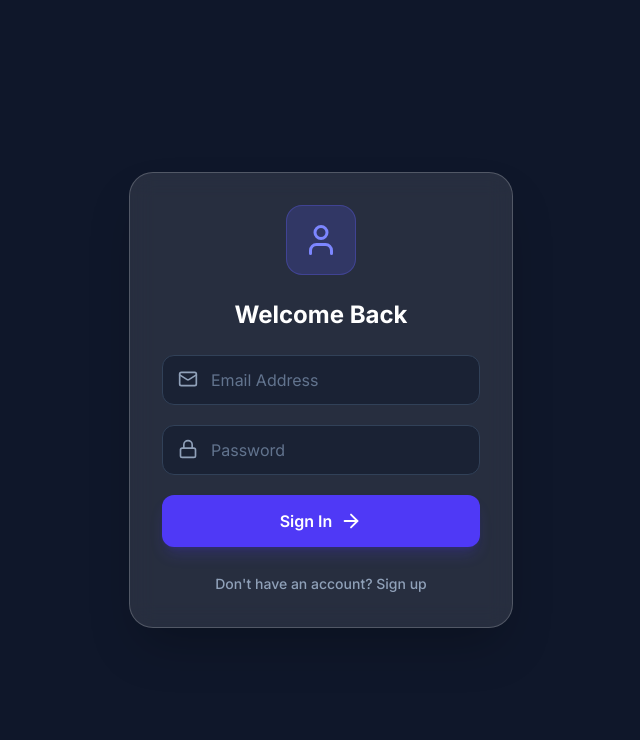
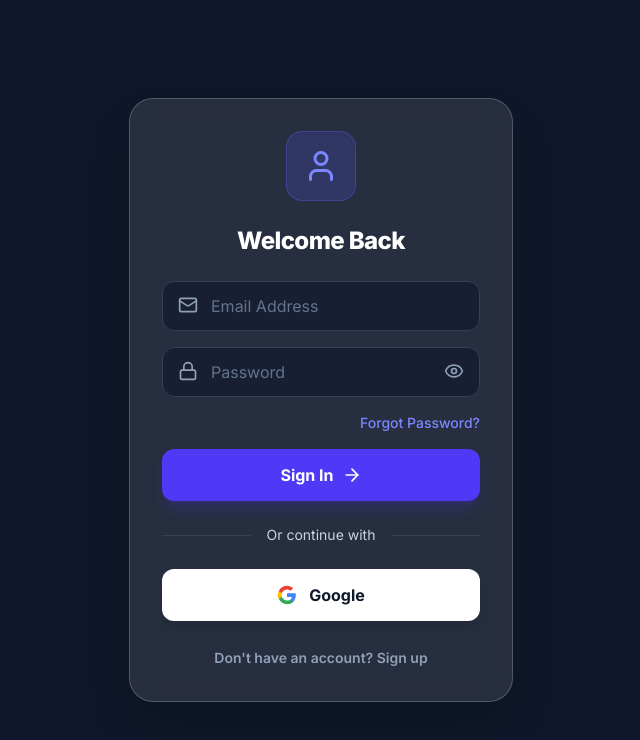
Before and after one commit to syedahsanullah-dev/StudyProgress2.0, a React (Vite) app: page /login in a window 1280 px wide. Shown: the top 740 px of the page, without its empty margins (319-959 px from the left). Built offline with nearby package versions, Linux system fonts and the light colour scheme; no server answers.

Commit message:
Add Google auth, forgot password, and update dashboard components

```diff
--- a/src/pages/Login.jsx
+++ b/src/pages/Login.jsx
@@ -1,20 +1,50 @@
 import { useState } from 'react';
-import { signInWithEmailAndPassword, createUserWithEmailAndPassword } from 'firebase/auth';
+import {
+  signInWithEmailAndPassword,
+  createUserWithEmailAndPassword,
+  signInWithPopup,
+  GoogleAuthProvider,
+  sendPasswordResetEmail
+} from 'firebase/auth';
 import { auth } from '../../firebase';
-import { User, Lock, ArrowRight, Loader2, Mail } from 'lucide-react';
+import { User, Lock, ArrowRight, Loader2, Mail, Eye, EyeOff, AlertCircle, CheckCircle } from 'lucide-react';
 import { useNavigate } from 'react-router-dom';
 
 export default function Login() {
   const [email, setEmail] = useState('');
   const [password, setPassword] = useState('');
+  const [showPassword, setShowPassword] = useState(false);
   const [error, setError] = useState('');
+  const [resetMessage, setResetMessage] = useState('');
   const [isLoading, setIsLoading] = useState(false);
   const [isLogin, setIsLogin] = useState(true);
   const navigate = useNavigate();
 
+  const getErrorMessage = (errorCode) => {
+    switch (errorCode) {
+      case 'auth/invalid-credential':
+      case 'auth/user-not-found':
+      case 'auth/wrong-password':
+        return 'Invalid email or password.';
+      case 'auth/email-already-in-use':
+        return 'An account with this email already exists. Please sign in instead.';
+      case 'auth/weak-password':
+        return 'Password is too weak. It must be at least 6 characters.';
+      case 'auth/network-request-failed':
+        return 'Network error. Please check your internet connection.';
+      case 'auth/invalid-email':
+        return 'Please enter a valid email address.';
+      case 'auth/too-many-requests':
+        return 'Too many failed login attempts. Please try again later.';
+      default:
+        return 'An unexpected error occurred. Please try again.';
+    }
+  };
+
   const handleAuth = async (e) => {
     e.preventDefault();
     setError('');
+    setResetMessage('');
     setIsLoading(true);
 
     try {
@@ -26,34 +56,83 @@ export default function Login() {
       navigate('/dashboard');
     } catch (err) {
       console.error(err);
-      setError(isLogin ? 'Invalid Email or Password' : err.message);
+      setError(getErrorMessage(err.code));
+      setIsLoading(false);
+    }
+  };
+
+  const handleGoogleSignIn = async () => {
+    setError('');
+    setResetMessage('');
+    setIsLoading(true);
+    try {
+      const provider = new GoogleAuthProvider();
+      await signInWithPopup(auth, provider);
+      navigate('/dashboard');
+    } catch (err) {
+      console.error(err);
+      setError(getErrorMessage(err.code));
+      setIsLoading(false);
+    }
+  };
+
+  const handleForgotPassword = async () => {
+    if (!email) {
+      setError('Please enter your email address to reset password.');
+      return;
+    }
+    setError('');
+    setResetMessage('');
+    setIsLoading(true);
+    try {
+      await sendPasswordResetEmail(auth, email);
+      setResetMessage('Password reset email sent! Check your inbox.');
+    } catch (err) {
+      console.error(err);
+      setError(getErrorMessage(err.code));
+    } finally {
       setIsLoading(false);
     }
   };
 
   return (
-    <div className="min-h-screen flex items-center justify-center bg-[#0F172A] bg-[radial-gradient(ellipse_at_top,_var(--tw-gradient-stops))] from-slate-800 to-[#0F172A]">
+    <div className="min-h-screen flex items-center justify-center bg-[#0F172A] bg-[radial-gradient(ellipse_at_top,_var(--tw-gradient-stops))] from-slate-800 to-[#0F172A] p-4">
 
-      <div className="bg-white/10 backdrop-blur-md p-6 sm:p-8 rounded-3xl shadow-2xl w-full max-w-sm border border-white/20 mx-4">
+      <div className="bg-white/10 backdrop-blur-md p-6 sm:p-8 rounded-3xl shadow-2xl w-full max-w-sm border border-white/20">
 
         <div className="flex justify-center mb-6">
-          <div className="bg-indigo-500/20 p-4 rounded-2xl border border-indigo-500/30">
+          <div className="bg-indigo-500/20 p-4 rounded-2xl border border-indigo-500/30 shadow-inner">
             <User size={36} className="text-indigo-400" />
           </div>
         </div>
 
-        <h2 className="text-2xl font-bold text-center text-white mb-6">
+        <h2 className="text-2xl font-extrabold text-center text-white mb-6 tracking-tight">
           {isLogin ? 'Welcome Back' : 'Create Account'}
         </h2>
 
-        <form onSubmit={handleAuth} className="space-y-5">
+        <form onSubmit={handleAuth} className="space-y-4">
+
+          {error && (
+            <div className="bg-red-500/10 border border-red-500/30 rounded-xl p-3.5 flex items-start gap-3 animate-in fade-in slide-in-from-top-2 duration-300 shadow-sm">
+              <AlertCircle className="text-red-400 shrink-0 mt-0.5" size={18} />
+              <p className="text-red-400 text-sm font-medium leading-snug">{error}</p>
+            </div>
+          )}
+
+          {resetMessage && (
+            <div className="bg-emerald-500/10 border border-emerald-500/30 rounded-xl p-3.5 flex items-start gap-3 animate-in fade-in slide-in-from-top-2 duration-300 shadow-sm">
+              <CheckCircle className="text-emerald-400 shrink-0 mt-0.5" size={18} />
+              <p className="text-emerald-400 text-sm font-medium leading-snug">{resetMessage}</p>
+            </div>
+          )}
+
           {/* Email Input */}
           <div className="relative">
             <Mail className="absolute left-4 top-3.5 text-slate-400" size={20} />
             <input
               type="email"
               placeholder="Email Address"
-              className="w-full bg-slate-900/50 border border-slate-700 text-slate-100 rounded-xl py-3 pl-12 pr-4 focus:outline-none focus:border-indigo-500 focus:ring-1 focus:ring-indigo-500 transition-all placeholder:text-slate-500"
+              className="w-full bg-slate-900/60 border border-slate-700 text-slate-100 rounded-xl py-3 pl-12 pr-4 focus:outline-none focus:border-indigo-500 focus:ring-1 focus:ring-indigo-500 transition-all placeholder:text-slate-500"
               value={email}
               onChange={(e) => setEmail(e.target.value)}
               required
@@ -64,39 +143,81 @@ export default function Login() {
           <div className="relative">
             <Lock className="absolute left-4 top-3.5 text-slate-400" size={20} />
             <input
-              type="password"
+              type={showPassword ? "text" : "password"}
               placeholder="Password"
-              className="w-full bg-slate-900/50 border border-slate-700 text-slate-100 rounded-xl py-3 pl-12 pr-4 focus:outline-none focus:border-indigo-500 focus:ring-1 focus:ring-indigo-500 transition-all placeholder:text-slate-500"
+              className="w-full bg-slate-900/60 border border-slate-700 text-slate-100 rounded-xl py-3 pl-12 pr-12 focus:outline-none focus:border-indigo-500 focus:ring-1 focus:ring-indigo-500 transition-all placeholder:text-slate-500"
               value={password}
               onChange={(e) => setPassword(e.target.value)}
-              required
+              required={!resetMessage} // Don't enforce password if they might just be resetting it, though standard behavior is it's required for auth submission
               minLength={6}
             />
+            <button
+              type="button"
+              onClick={() => setShowPassword(!showPassword)}
+              className="absolute right-4 top-3.5 text-slate-400 hover:text-slate-200 transition-colors focus:outline-none"
+              title={showPassword ? "Hide password" : "Show password"}
+            >
+              {showPassword ? <EyeOff size={20} /> : <Eye size={20} />}
+            </button>
           </div>
 
-          {error && (
-            <div className="bg-red-500/10 border border-red-500/20 rounded-lg p-3 text-center">
-              <p className="text-red-400 text-sm font-medium">{error}</p>
+          {isLogin && (
+            <div className="flex justify-end mt-1">
+              <button
+                type="button"
+                onClick={handleForgotPassword}
+                className="text-sm font-medium text-indigo-400 hover:text-indigo-300 transition-colors"
+              >
+                Forgot Password?
+              </button>
             </div>
           )}
 
           <button
             type="submit"
             disabled={isLoading}
-            className="w-full bg-indigo-600 hover:bg-indigo-500 disabled:opacity-50 disabled:cursor-not-allowed text-white font-semibold py-3.5 rounded-xl flex items-center justify-center gap-2 transition-all active:scale-[0.98] shadow-lg shadow-indigo-600/20 mt-2"
+            className="w-full bg-indigo-600 hover:bg-indigo-500 disabled:opacity-50 disabled:cursor-not-allowed text-white font-bold py-3.5 rounded-xl flex items-center justify-center gap-2 transition-all active:scale-[0.98] shadow-lg shadow-indigo-600/20 mt-4"
           >
             {isLoading ? (
               <Loader2 size={20} className="animate-spin" />
             ) : (
-              <>{isLogin ? 'Sign In' : 'Sign Up'} <ArrowRight size={22} /></>
+              <>{isLogin ? 'Sign In' : 'Create Account'} <ArrowRight size={20} /></>
             )}
           </button>
         </form>
 
+        <div className="flex items-center my-6">
+          <div className="flex-1 border-t border-slate-600/50"></div>
+          <span className="px-4 text-sm text-slate-300">Or continue with</span>
+          <div className="flex-1 border-t border-slate-600/50"></div>
+        </div>
+
+        <button
+          type="button"
+          onClick={handleGoogleSignIn}
+          disabled={isLoading}
+          className="w-full bg-white text-slate-900 hover:bg-slate-100 disabled:opacity-50 disabled:cursor-not-allowed font-bold py-3.5 rounded-xl flex items-center justify-center gap-3 transition-all active:scale-[0.98] shadow-lg"
+        >
+          {isLoading ? (
+            <Loader2 size={20} className="animate-spin text-slate-900" />
+          ) : (
+            <>
+              <svg className="w-5 h-5" viewBox="0 0 24 24">
+                <path d="M22.56 12.25c0-.78-.07-1.53-.2-2.25H12v4.26h5.92c-.26 1.37-1.04 2.53-2.21 3.31v2.77h3.57c2.08-1.92 3.28-4.74 3.28-8.09z" fill="#4285F4" />
+                <path d="M12 23c2.97 0 5.46-.98 7.28-2.66l-3.57-2.77c-.98.66-2.23 1.06-3.71 1.06-2.86 0-5.29-1.93-6.16-4.53H2.18v2.84C3.99 20.53 7.7 23 12 23z" fill="#34A853" />
+                <path d="M5.84 14.09c-.22-.66-.35-1.36-.35-2.09s.13-1.43.35-2.09V7.07H2.18C1.43 8.55 1 10.22 1 12s.43 3.45 1.18 4.93l2.85-2.22.81-.62z" fill="#FBBC05" />
+                <path d="M12 5.38c1.62 0 3.06.56 4.21 1.64l3.15-3.15C17.45 2.09 14.97 1 12 1 7.7 1 3.99 3.47 2.18 7.07l3.66 2.84c.87-2.6 3.3-4.53 6.16-4.53z" fill="#EA4335" />
+              </svg>
+              Google
+            </>
+          )}
+        </button>
+
         <div className="mt-6 text-center">
           <button
-            onClick={() => { setIsLogin(!isLogin); setError(''); }}
-            className="text-slate-400 hover:text-indigo-400 text-sm font-medium transition-colors"
+            type="button"
+            onClick={() => { setIsLogin(!isLogin); setError(''); setResetMessage(''); setPassword(''); }}
+            className="text-slate-400 hover:text-indigo-400 text-sm font-semibold transition-colors"
           >
             {isLogin ? "Don't have an account? Sign up" : "Already have an account? Sign in"}
           </button>
--- a/src/pages/SubjectsList.jsx
+++ b/src/pages/SubjectsList.jsx
@@ -18,16 +18,21 @@ export default function SubjectsList() {
     // We order by creation date so the newest subjects appear last
     const q = query(
       collection(db, 'subjects'),
-      where("userId", "==", auth.currentUser.uid),
-      orderBy('createdAt', 'asc')
+      where("userId", "==", auth.currentUser.uid)
     );
 
     const unsubscribeSub = onSnapshot(q, (snapshot) => {
-      const subjectsData = [];
+      const subs = [];
       snapshot.forEach((doc) => {
-        subjectsData.push({ id: doc.id, ...doc.data() });
+        subs.push({ id: doc.id, ...doc.data() });
       });
-      setSubjects(subjectsData);
+      // Sort client-side to bypass Firebase composite index requirement
+      subs.sort((a, b) => {
+        const timeA = a.createdAt?.toMillis ? a.createdAt.toMillis() : 0;
+        const timeB = b.createdAt?.toMillis ? b.createdAt.toMillis() : 0;
+        return timeA - timeB; // Ascending
+      });
+      setSubjects(subs);
       setLoading(false);
     });
 
--- a/src/pages/TargetCalculator.jsx
+++ b/src/pages/TargetCalculator.jsx
@@ -37,10 +37,18 @@ export default function TargetCalculator() {
   const [predictedScores, setPredictedScores] = useState({});
 
   useEffect(() => {
-    const qSub = query(collection(db, 'subjects'), where("userId", "==", auth.currentUser.uid), orderBy('createdAt', 'asc'));
+    const qSub = query(collection(db, 'subjects'), where("userId", "==", auth.currentUser.uid));
     const unsubscribeSub = onSnapshot(qSub, (snapshot) => {
       const subjectsData = [];
-      snapshot.forEach((doc) => subjectsData.push({ id: doc.id, ...doc.data() }));
+      snapshot.forEach((doc) => {
+        subjectsData.push({ id: doc.id, ...doc.data() });
+      });
+      // Sort client-side to bypass Firebase composite index requirement
+      subjectsData.sort((a, b) => {
+        const timeA = a.createdAt?.toMillis ? a.createdAt.toMillis() : 0;
+        const timeB = b.createdAt?.toMillis ? b.createdAt.toMillis() : 0;
+        return timeA - timeB; // Ascending
+      });
       setSubjects(subjectsData);
       setLoading(false);
     });
```
Also changed, not shown: 1 other file (tests, documents, lock files or other folders).
